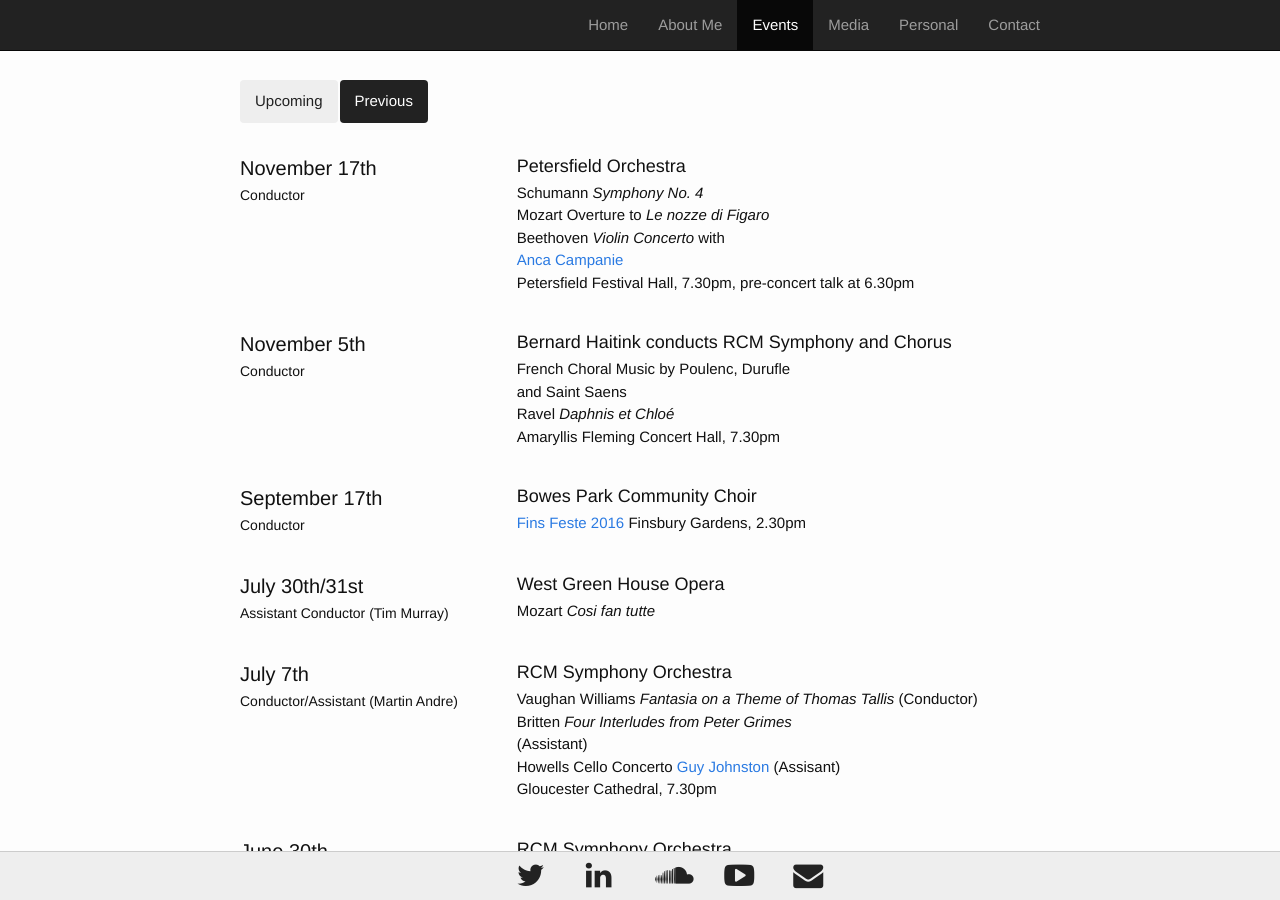
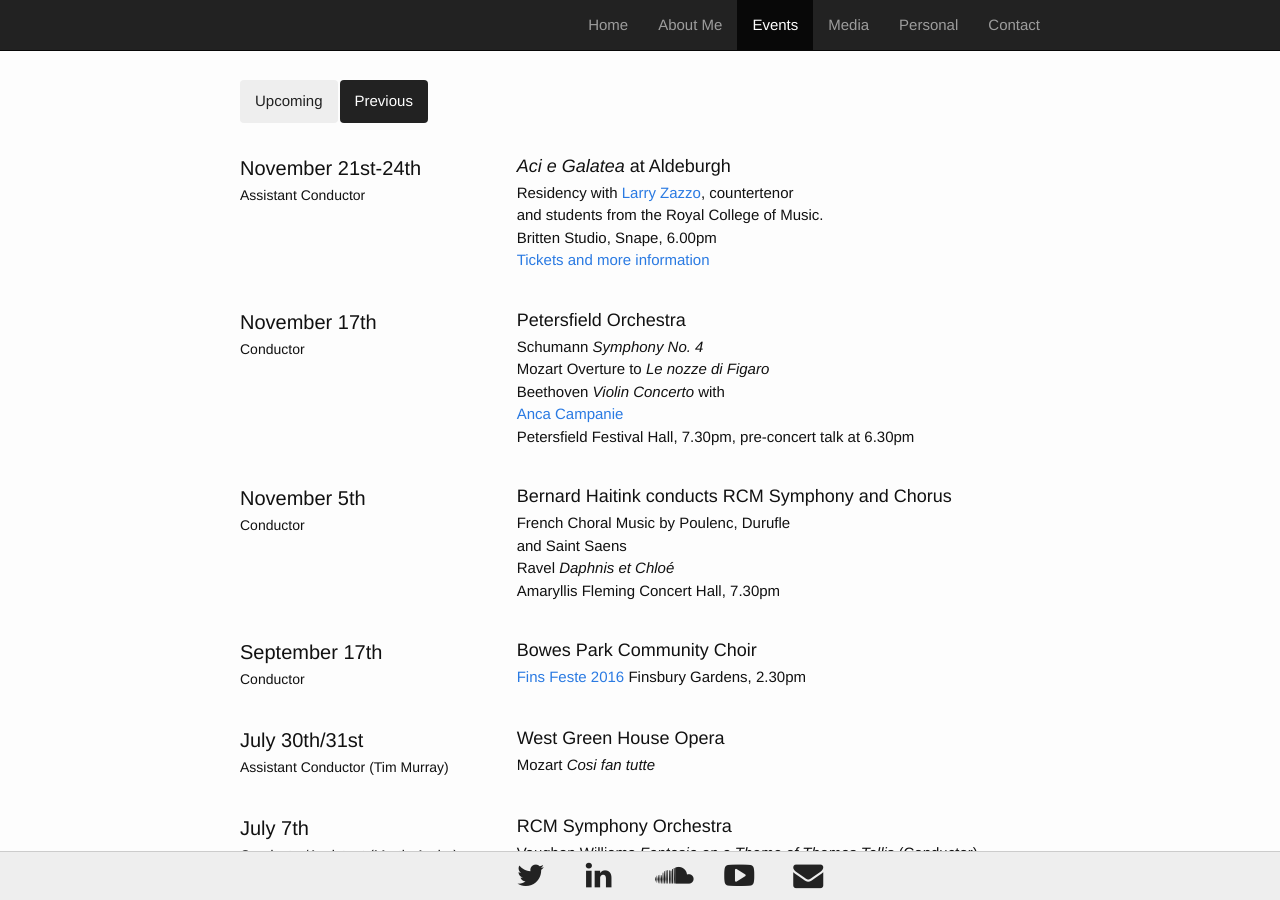
Before and after one commit to musicman10201/musicman10201.github.io, a Jekyll site: the page built from previous_events.html, in a window 1280 px wide and 900 px high. Built offline with Jekyll 4.4.1, drawn with Linux system fonts in a browser that asks for light colours.

Commit message:
Update previousevents.yml

```diff
--- a/_data/previousevents.yml
+++ b/_data/previousevents.yml
@@ -1,3 +1,12 @@
+-
+  date: November 21st-24th
+  title: Assistant Conductor
+  description: <i>Aci e Galatea</i> at Aldeburgh
+  subdescription: |
+    Residency with <a href="http://www.lawrencezazzo.com/">Larry Zazzo</a>, countertenor<br>
+    and students from the Royal College of Music.<br>
+    Britten Studio, Snape, 6.00pm <br>
+    <a href="https://tickets.aldeburgh.co.uk/Online/2016-open-session-acis-galatea/">Tickets and more information</a>
 -
   date: November 17th
   title: Conductor
```
